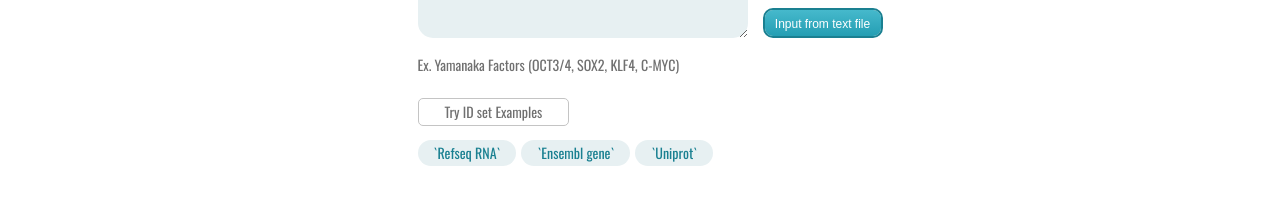
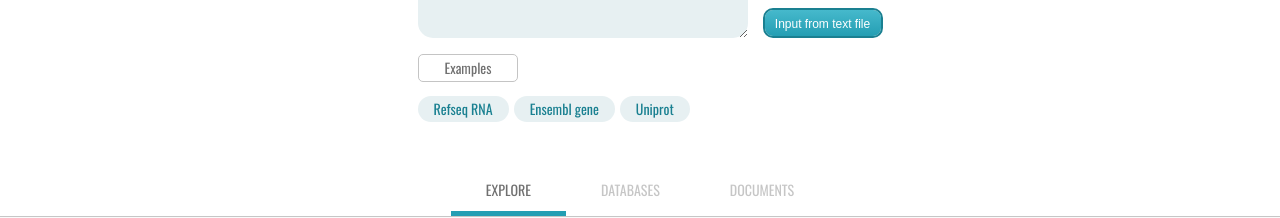
Before and after one commit to togoid/togoid-converter, a Next.js app: page / in a window 1280 px wide. Shown: the part 274-492 px from the top of the page. Built offline with nearby package versions, Linux system fonts and the light colour scheme.

Commit message:
Fix example texts

```diff
--- a/components/IdInput.js
+++ b/components/IdInput.js
@@ -88,11 +88,7 @@ const IdInput = (props) => {
         </div>
       </form>
       <div className="input_area__bottom">
-        <p className="input_area__bottom__text">
-          Ex. Yamanaka Factors (OCT3/4, SOX2, KLF4, C-MYC)
-        </p>
-
-        <p className="input_area__bottom__square">Try ID set Examples</p>
+        <p className="input_area__bottom__square">Examples</p>
 
         <div className="input_area__bottom__links">
           <a
@@ -103,7 +99,7 @@ const IdInput = (props) => {
             }}
             className="input_area__bottom__link"
           >
-            `Refseq RNA`
+            Refseq RNA
           </a>
           <a
             href="#"
@@ -113,7 +109,7 @@ const IdInput = (props) => {
             }}
             className="input_area__bottom__link"
           >
-            `Ensembl gene`
+            Ensembl gene
           </a>
           <a
             href="#"
@@ -123,7 +119,7 @@ const IdInput = (props) => {
             }}
             className="input_area__bottom__link"
           >
-            `Uniprot`
+            Uniprot
           </a>
         </div>
       </div>
```
